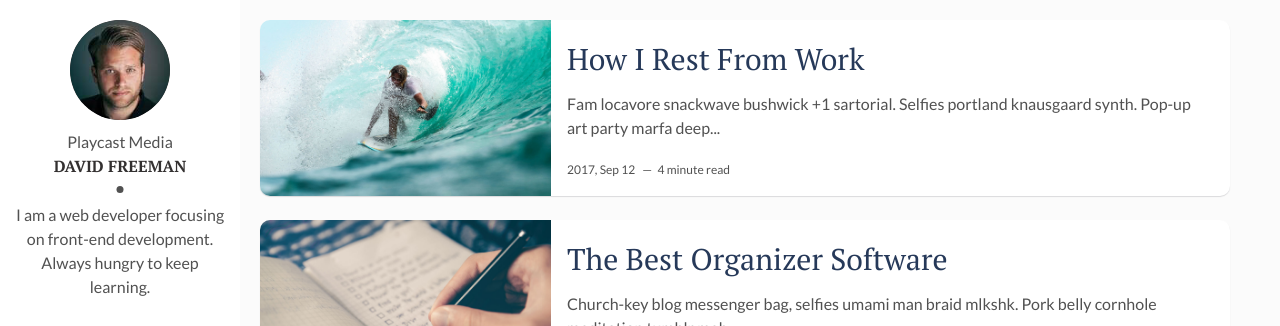
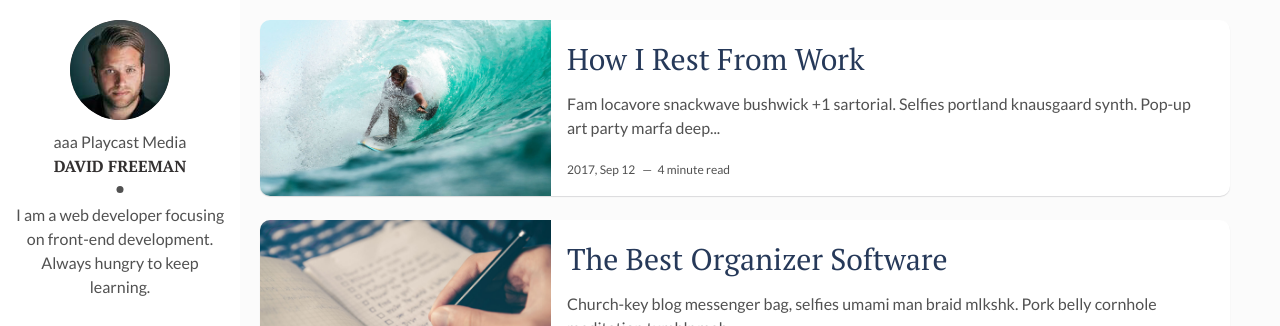
Before and after one commit to quocmaivanuit/quocmaivanuit.github.io, a Jekyll site: the page built from index.html, in a window 1280 px wide. Shown: the top 326 px of the page. Built offline with Jekyll 4.4.1, drawn with Linux system fonts in a browser that asks for light colours; the list of posts is cut into pages by our own code.

Commit message:
Update main.html

```diff
--- a/_layouts/main.html
+++ b/_layouts/main.html
@@ -8,7 +8,7 @@ layout: default
       <div class="cover-author-image">
         <a href="{{site.baseurl}}/"><img src="{{site.baseurl}}/assets/img/{% if site.author-img %}{{site.author-img}}{% endif %}" alt="{{site.author}}"></a>
       </div>
-      <div class="site-name"> {{site.site-name}} </div>
+      <div class="site-name">aaa {{site.site-name}} </div>
       <div class="author-name">{{site.author}}</div>
       <p>{{site.about-author}}</p>
     </div>
```
